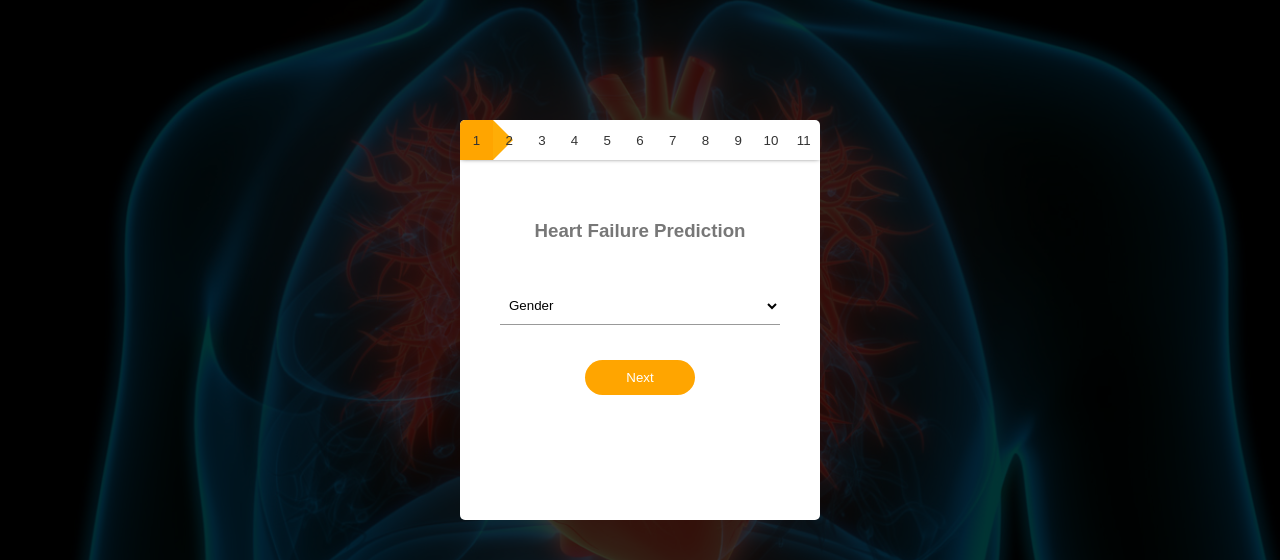
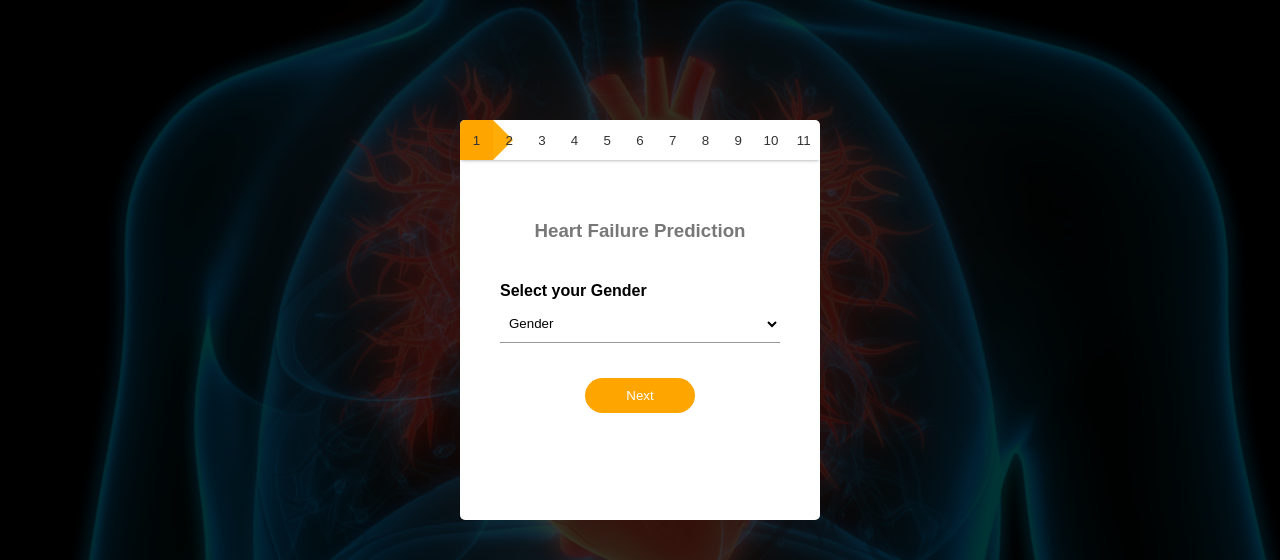
Before and after one commit to Leosantosnunes/HeartDiseasePred, a Flask app: page / in a window 1280 px wide. Shown: the top 560 px of the page. Run offline with Flask 3, Linux system fonts and the light colour scheme; some libraries are stand-ins or nearby versions.

Commit message:
fixed some styles

```diff
--- a/static/script.js
+++ b/static/script.js
@@ -50,17 +50,17 @@ next10.onclick = function(){nextQuestion(form10, form11, 11)};
 next11.onclick = function(){nextQuestion(form11, summary, 12)};
 
 
-back1.onclick = function(){previousQuestion(form1, form2)};
-back2.onclick = function(){previousQuestion(form2, form3)};
-back3.onclick = function(){previousQuestion(form3, form4)};
-back4.onclick = function(){previousQuestion(form4, form5)};
-back5.onclick = function(){previousQuestion(form5, form6)};
-back6.onclick = function(){previousQuestion(form6, form7)};
-back7.onclick = function(){previousQuestion(form7, form8)};
-back8.onclick = function(){previousQuestion(form8, form9)};
-back9.onclick = function(){previousQuestion(form9, form10)};
-back10.onclick = function(){previousQuestion(form10, form11)};
-back11.onclick = function(){previousQuestion(form11, summary)};
+back1.onclick = function(){previousQuestion(form1, form2, 1)};
+back2.onclick = function(){previousQuestion(form2, form3, 2)};
+back3.onclick = function(){previousQuestion(form3, form4, 3)};
+back4.onclick = function(){previousQuestion(form4, form5, 4)};
+back5.onclick = function(){previousQuestion(form5, form6, 5)};
+back6.onclick = function(){previousQuestion(form6, form7, 6)};
+back7.onclick = function(){previousQuestion(form7, form8, 7)};
+back8.onclick = function(){previousQuestion(form8, form9, 8)};
+back9.onclick = function(){previousQuestion(form9, form10, 9)};
+back10.onclick = function(){previousQuestion(form10, form11, 10)};
+back11.onclick = function(){previousQuestion(form11, summary, 11)};
 
 function nextQuestion(firstForm, secondForm, formNumber){
     firstForm.style.left = "-450px";
@@ -68,7 +68,12 @@ function nextQuestion(firstForm, secondForm, formNumber){
     progress.style.width = 32.7*formNumber + 'px';
 }
 
-function previousQuestion(firstForm, secondForm){
+function previousQuestion(firstForm, secondForm, formNumber){
     firstForm.style.left = "40px";
     secondForm.style.left = "450px";
+    progress.style.width = 32.7*formNumber + 'px';
 }
+
+
+
+/********      INCREMENT/DECREMENT  AGE    ********/
--- a/templates/index.html
+++ b/templates/index.html
@@ -17,6 +17,7 @@
         <!--   *************************  Question 1 *************************   -->
             <form id="form1">
                 <h3>Heart Failure Prediction</h3>
+                <h4>Select your Gender</h4>
                 <select id="gender" name="gender">
                     <option value="" disabled selected hidden>Gender</option>
                     <option value="female">Female</option>
@@ -31,8 +32,12 @@
         <!--   *************************  Question 2 *************************   -->
             <form id="form2">
                 <h3>Heart Failure Prediction</h3>
-
-                <input type="age" placeholder="Age" required>
+                <h4>Select your Age</h4>
+                <div class="centered-wrapper">
+                    <div class="age-selector">
+                        <input type="number" id="ageInput" placeholder="Age" min="0" required>
+                    </div>
+                </div>
 
                 <div class="btn-box">
                     <button type="button" id="back1" >Back</button>
@@ -44,6 +49,7 @@
         <!--   *************************  Question 3 *************************   -->
               <form id="form3">
                 <h3>Heart Failure Prediction</h3>
+                <h4>Select your Chest Pain Type</h4>
                 <select id="chestPainType" name="chestPainType">
                     <option value="" disabled selected hidden>Chest Pain Type</option>
                     <option value="TA">TA: Typical Angina</option>
@@ -61,8 +67,8 @@
         <!--   *************************  Question 4 *************************   -->
                 <form id="form4">
                     <h3>Heart Failure Prediction</h3>
-
-                    <input type="restingBP" placeholder="Resting Blood Pressure (mm Hg)" required>
+                    <h4>Select your Resting Blood Pressure (mm Hg)</h4>
+                    <input type="number" placeholder="Resting Blood Pressure (mm Hg)" min="0" max="200"required>
 
                     <div class="btn-box">
                         <button type="button" id="back3">Back</button>
@@ -73,8 +79,8 @@
         <!--   *************************  Question 5 *************************   -->
                 <form id="form5">
                     <h3>Heart Failure Prediction</h3>
-
-                    <input type="cholesterol" placeholder="Serum Cholesterol (mm/dl)" required>
+                    <h4>Select your Serum Cholesterol (mm/dl)</h4>
+                    <input type="number" placeholder="Serum Cholesterol (mm/dl)" min="0" max="603" required>
 
                     <div class="btn-box">
                         <button type="button" id="back4">Back</button>
@@ -86,7 +92,7 @@
         <!--   *************************  Question 6 *************************   -->
               <form id="form6">
                 <h3>Heart Failure Prediction</h3>
-
+                <h4>Select your Fasting Blood Sugar</h4>
                 <select id="bloodSugar" name="bloodSugar">
                     <option value="" disabled selected hidden>Fasting Blood Sugar</option>
                     <option value="1">FastingBS > 120 mg/dl</option>
@@ -101,6 +107,7 @@
         <!--   *************************  Question 7 *************************   -->
             <form id="form7">
                 <h3>Heart Failure Prediction</h3>
+                <h4>Select your Resting Electrocardiogram Result Type</h4>
                 <select id="electresults" name="restingElectrocardiogramResults">
                     <option value="" disabled selected hidden>Resting Electrocardiogram Results</option>
                     <option value="normal">Normal</option>
@@ -117,9 +124,8 @@
         <!--   *************************  Question 8 *************************   -->
             <form id="form8">
                 <h3>Heart Failure Prediction</h3>
-
-
-                <input type="MaxHR" placeholder="Maximum heart rate achieved (60 - 220)" required>
+                <h4>Select your Maximum heart rate achieved</h4>
+                <input type="number" placeholder="Maximum heart rate achieved" min="60" max="220"required>
 
                 <div class="btn-box">
                     <button type="button" id="back7">Back</button>
@@ -130,7 +136,7 @@
         <!--   *************************  Question 9 *************************   -->
         <form id="form9">
             <h3>Heart Failure Prediction</h3>
-
+            <h4>Select your Exercise-induced angina</h4>
             <select id="exercise" name="exercise">
                 <option value="" disabled selected hidden>Exercise-induced angina</option>
                 <option value="Y">Yes</option>
@@ -146,8 +152,7 @@
         <!--   *************************  Question 10 *************************   -->
         <form id="form10">
             <h3>Heart Failure Prediction</h3>
-
-
+            <h4>Select your Oldpeak (ST)</h4>
             <input type="Oldpeak" placeholder="Oldpeak (ST)" required>
 
             <div class="btn-box">
@@ -159,7 +164,7 @@
         <!--   *************************  Question 11 *************************   -->
         <form id="form11">
         <h3>Heart Failure Prediction</h3>
-
+        <h4>Select your slope of the peak exercise ST</h4>
         <select id="slope" name="slope">
             <option value="" disabled selected hidden>The slope of the peak exercise ST segment</option>
             <option value="Up">Upsloping</option>
@@ -177,7 +182,8 @@
 
         <!--   *************************  Summary *************************   -->
         <form id="summary">
-            <h3>Heart Failure Prediction  - Summary </h3>
+            <h3>Heart Failure Prediction </h3>
+            <h4>Summary</h4>
 
             <div class="btn-box">
                 <button type="button" id="back11">Back</button>
```
Also changed, not shown: static/style.css (line endings or trailing spaces).
